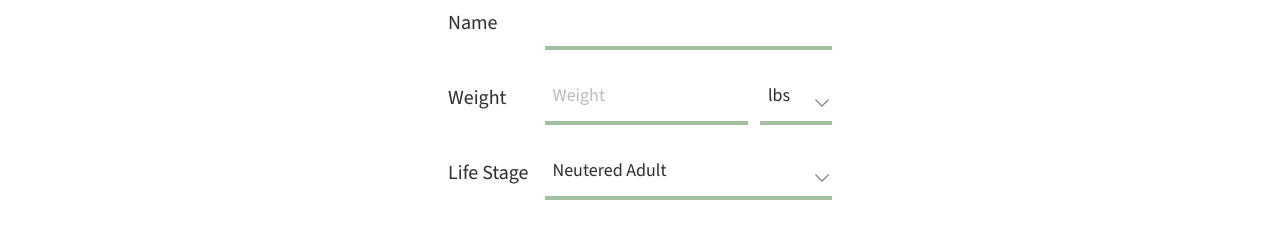
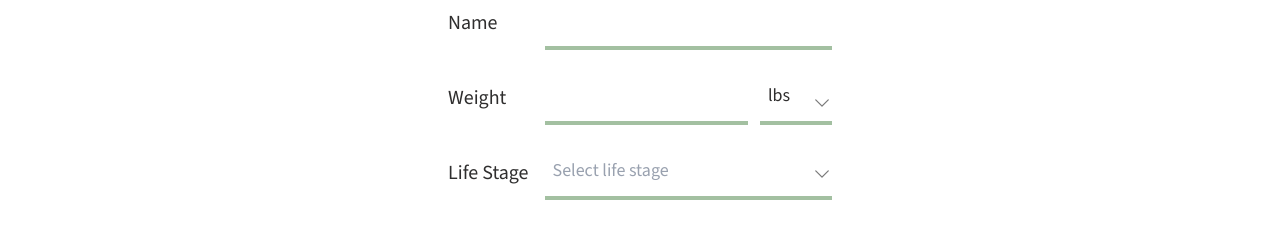
Before and after one commit to meganl1e/recipe-generator, a Next.js app: page /dog-details in a window 1280 px wide. Shown: the part 265-515 px from the top of the page. Built offline with nearby package versions, Linux system fonts and the light colour scheme.

Commit message:
fixed drop down menu

```diff
--- a/src/app/layout.tsx
+++ b/src/app/layout.tsx
@@ -35,6 +35,7 @@ export default function RootLayout({
     <html lang="en">
       <body
         className={`${manrope.className} ${sourceSans.className} antialiased`}
+        suppressHydrationWarning
       >
         <Header />
         <main className="pt-16 md:pt-24">
--- a/src/components/DogDetails/DogDetailsForm.tsx
+++ b/src/components/DogDetails/DogDetailsForm.tsx
@@ -1,6 +1,6 @@
 "use client";
 
-import { useState, useMemo } from "react";
+import { useState, useMemo, useRef, useEffect } from "react";
 import { HiChevronDown } from "react-icons/hi2";
 import { lbsToKg, mer } from "@/lib/dog-calories";
 
@@ -12,11 +12,30 @@ const LIFE_STAGE_FACTORS: Record<string, number> = {
   "adolescent": 2.0,
 };
 
+const LIFE_STAGE_OPTIONS = [
+  { value: "neutered-adult", label: "Neutered Adult" },
+  { value: "intact-adult", label: "Intact Adult" },
+  { value: "puppy", label: "Puppy (0-4 months)" },
+  { value: "adolescent", label: "Adolescent (4-12 months)" },
+] as const;
+
 export default function DogDetailsForm() {
   const [name, setName] = useState<string>("");
   const [weight, setWeight] = useState<number>(0);
   const [unit, setUnit] = useState<string>("lbs");
-  const [lifeStage, setLifeStage] = useState<string>("neutered-adult");
+  const [lifeStage, setLifeStage] = useState<string>("");
+  const [lifeStageOpen, setLifeStageOpen] = useState(false);
+  const lifeStageRef = useRef<HTMLDivElement>(null);
+
+  useEffect(() => {
+    function handleClickOutside(event: MouseEvent) {
+      if (lifeStageRef.current && !lifeStageRef.current.contains(event.target as Node)) {
+        setLifeStageOpen(false);
+      }
+    }
+    document.addEventListener("mousedown", handleClickOutside);
+    return () => document.removeEventListener("mousedown", handleClickOutside);
+  }, []);
 
   // Calculate calories when inputs change
   const dailyCalories = useMemo(() => {
@@ -58,7 +77,7 @@ export default function DogDetailsForm() {
             type="number"
             min="0"
             step="0.1"
-            placeholder="Weight"
+            // placeholder="Weight"
             value={weight || ""}
             onChange={(e) => setWeight(Number(e.target.value))}
             className="flex-1 min-w-0 px-2 py-3 border-0 border-b-4 border-primary bg-transparent text-foreground placeholder:text-foreground-accent/50 focus:outline-none transition-colors font-medium"
@@ -76,26 +95,41 @@ export default function DogDetailsForm() {
           </div>
         </div>
 
-        {/* Life Stage Select */}
+        {/* Life Stage – custom dropdown so placeholder is grey, options are black */}
         <label
           htmlFor="life-stage"
           className="text-xl font-medium text-foreground"
         >
           Life Stage
         </label>
-        <div className="relative min-w-0">
-          <select
+        <div className="relative min-w-0" ref={lifeStageRef}>
+          <button
+            type="button"
             id="life-stage"
-            value={lifeStage}
-            onChange={(e) => setLifeStage(e.target.value)}
-            className="w-full min-w-0 pl-2 pr-8 py-3 border-0 border-b-4 border-primary bg-transparent text-foreground focus:outline-none transition-colors cursor-pointer font-medium appearance-none"
+            onClick={() => setLifeStageOpen((open) => !open)}
+            className={`w-full min-w-0 pl-2 pr-8 py-3 border-0 border-b-4 border-primary bg-transparent text-left focus:outline-none transition-colors cursor-pointer font-medium relative ${lifeStage === "" ? "text-gray-400" : "text-foreground"}`}
           >
-            <option value="neutered-adult">Neutered Adult</option>
-            <option value="intact-adult">Intact Adult</option>
-            <option value="puppy">Puppy (0-4 months)</option>
-            <option value="adolescent">Adolescent (4-12 months)</option>
-          </select>
-          <HiChevronDown className="absolute right-0 bottom-3 w-5 h-5 text-foreground-accent pointer-events-none" />
+            {lifeStage === "" ? "Select life stage" : LIFE_STAGE_OPTIONS.find((o) => o.value === lifeStage)?.label ?? lifeStage}
+            <HiChevronDown className="absolute right-0 bottom-3 w-5 h-5 text-foreground-accent pointer-events-none" />
+          </button>
+          {lifeStageOpen && (
+            <ul className="absolute left-0 right-0 top-full mt-0 z-10 bg-background border border-black/10 rounded-lg shadow-lg py-1 max-h-60 overflow-auto">
+              {LIFE_STAGE_OPTIONS.map((option) => (
+                <li key={option.value}>
+                  <button
+                    type="button"
+                    onClick={() => {
+                      setLifeStage(option.value);
+                      setLifeStageOpen(false);
+                    }}
+                    className="w-full px-3 py-2 text-left text-foreground hover:bg-black/5 font-medium"
+                  >
+                    {option.label}
+                  </button>
+                </li>
+              ))}
+            </ul>
+          )}
         </div>
       </form>
 
--- a/src/components/Footer.tsx
+++ b/src/components/Footer.tsx
@@ -60,7 +60,7 @@ const Footer: React.FC = () => {
                 </div>
             </div>
             <div className="mt-8 md:text-center text-foreground-accent px-6">
-                <p>Copyright &copy; {new Date().getFullYear()} {siteDetails.siteName}. All rights reserved.</p>
+                <p suppressHydrationWarning>Copyright &copy; {new Date().getFullYear()} {siteDetails.siteName}. All rights reserved.</p>
             </div>
         </footer>
     );
```
